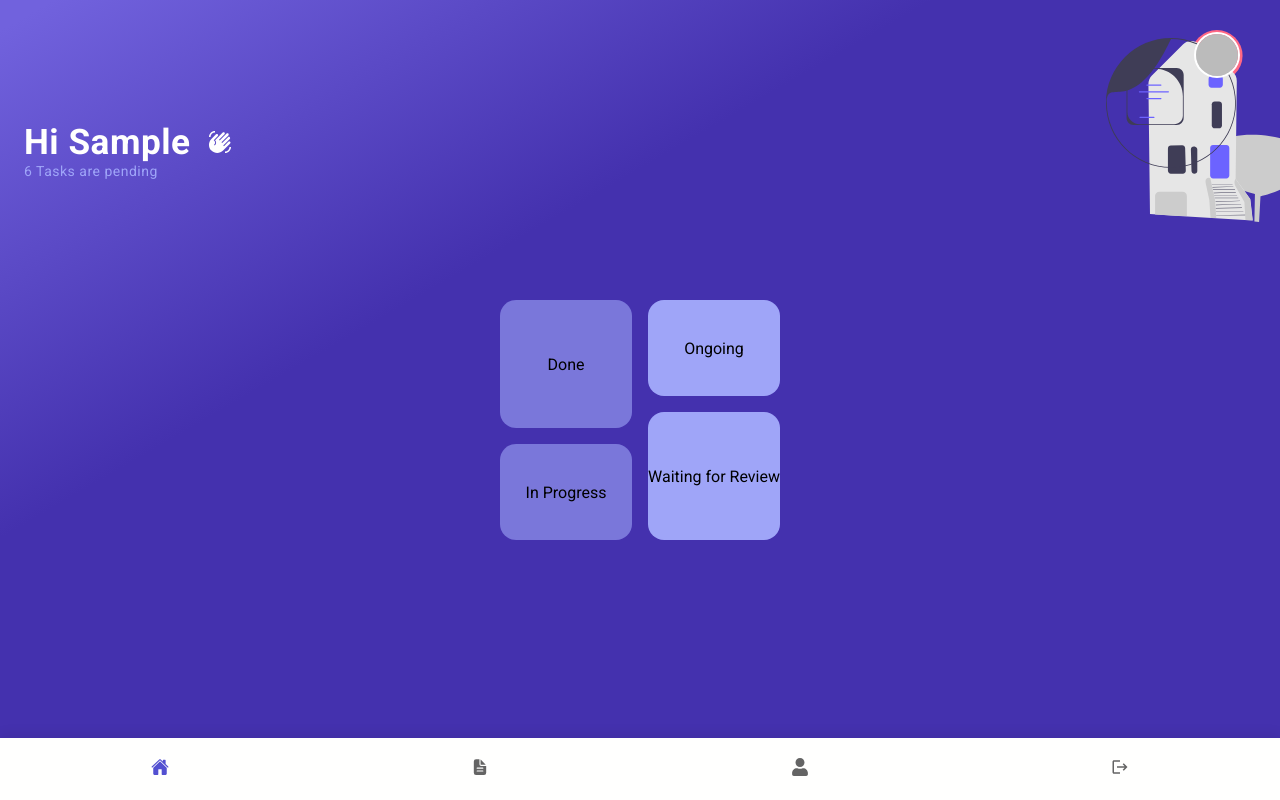
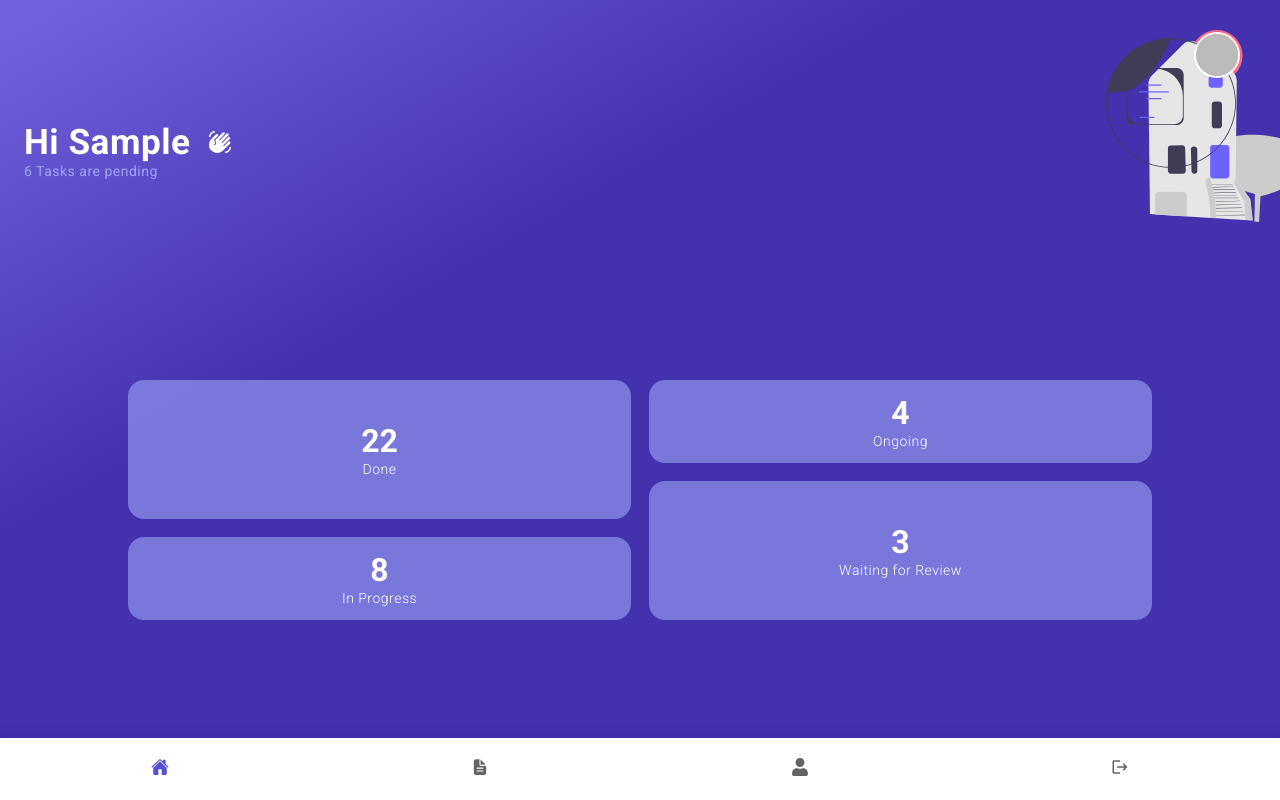
Before and after one commit to GuilhermeRX/Daily-Tasks-Firebase, a React (Create React App) app: page /home in a window 1280 px wide. Built offline with nearby package versions, Linux system fonts and the light colour scheme; no server answers; sample sign-in values are in the browser's storage.

Commit message:
style: add style on grid review components

```diff
--- a/src/Components/Review.js
+++ b/src/Components/Review.js
@@ -5,13 +5,27 @@ export default function Review() {
   return (
     <ReviewContainer>
       <GridOne>
-        <div>Done</div>
-        <div>In Progress</div>
+        <div>
+          <h1>22</h1>
+          <p>Done</p>
+        </div>
+
+        <div>
+          <h1>8</h1>
+          <p>In Progress</p>
+        </div>
       </GridOne>
 
       <GridTwo>
-        <div>Ongoing</div>
-        <div>Waiting for Review</div>
+      <div>
+          <h1>4</h1>
+          <p>Ongoing</p>
+        </div>
+
+        <div>
+          <h1>3</h1>
+          <p>Waiting for Review</p>
+        </div>
       </GridTwo>
     </ReviewContainer>
   )
--- a/src/Style/Components/Review.js
+++ b/src/Style/Components/Review.js
@@ -4,35 +4,67 @@ import { colors } from '../global';
 export const ReviewContainer = styled.div`
   display: grid;
   grid-template-columns: 1fr 1fr;
-  grid-gap: 16px;
+  grid-gap: 18px;
   height: 240px;
+  width: 80%;
+  margin: auto;
+  margin-top: 80px;
 `;
 
 export const GridOne = styled.div`
   display: grid;
   grid-template-columns: 1fr;
-  grid-template-rows: 2fr 1.5fr;
-  grid-gap: 16px;
+  grid-template-rows: 2fr 1.2fr;
+  grid-gap: 18px;
+
   div {
     background: rgba(159,165,248,0.6);
     display: flex;
     align-items: center;
     justify-content: center;
     border-radius: 16px;
+    flex-direction: column;
+
+    h1 {
+      font-size: 2em;
+      color: ${colors.main};
+      line-height: 1.2;
+    }
+
+    p {
+      font-size: 14px;
+      color: ${colors.main};
+      letter-spacing: 0.5px;
+      font-weight: 300;
+    }
   }
 `;
 
 export const GridTwo = styled.div`
   display: grid;
   grid-template-columns: 1fr;
-  grid-template-rows: 1.5fr 2fr;
-  grid-gap: 16px;
+  grid-template-rows: 1.2fr 2fr;
+  grid-gap: 18px;
 
   div {
-    background-color: ${colors.paragraph};
+    background: rgba(159,165,248,0.6);
     display: flex;
     align-items: center;
     justify-content: center;
     border-radius: 16px;
+    flex-direction: column;
+
+    h1 {
+      font-size: 2em;
+      color: ${colors.main};
+      line-height: 1.2;
+    }
+
+    p {
+      font-size: 14px;
+      color: ${colors.main};
+      letter-spacing: 0.5px;
+      font-weight: 300;
+    }
   }
 `;
```
